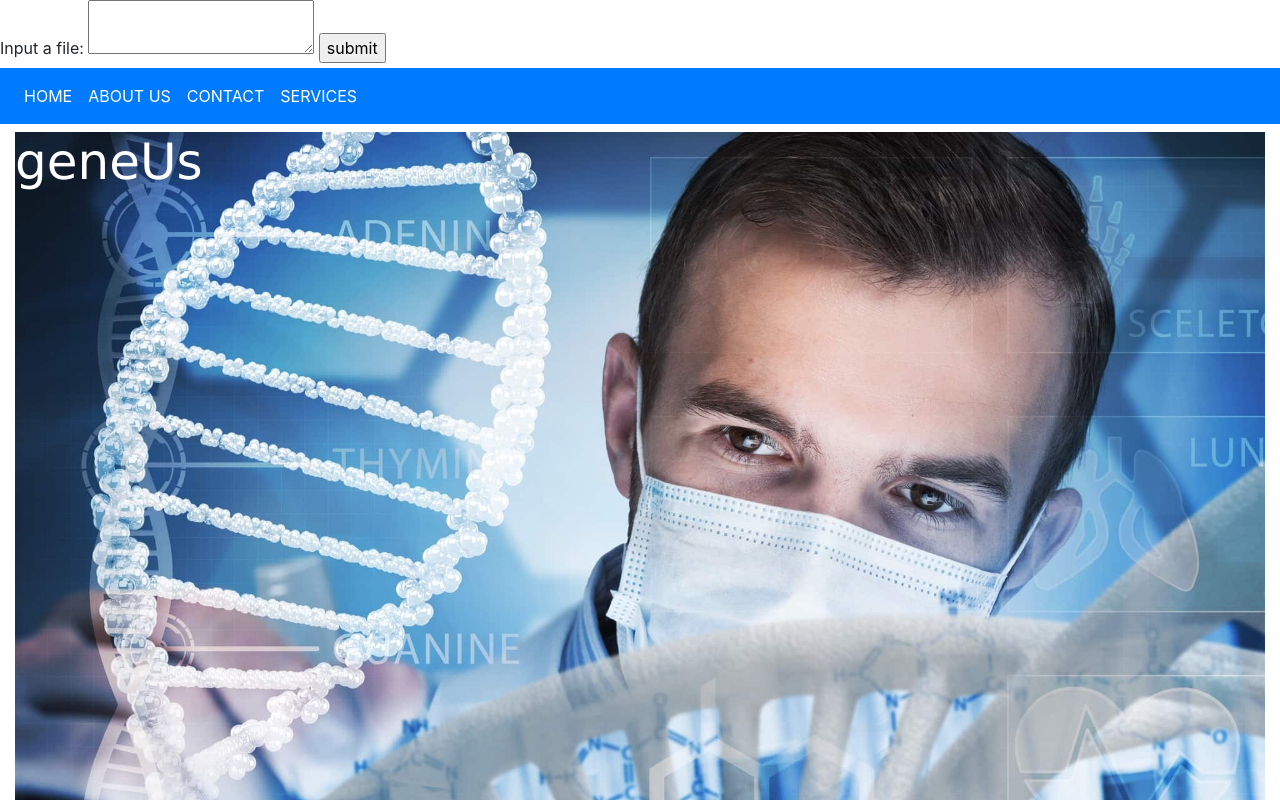
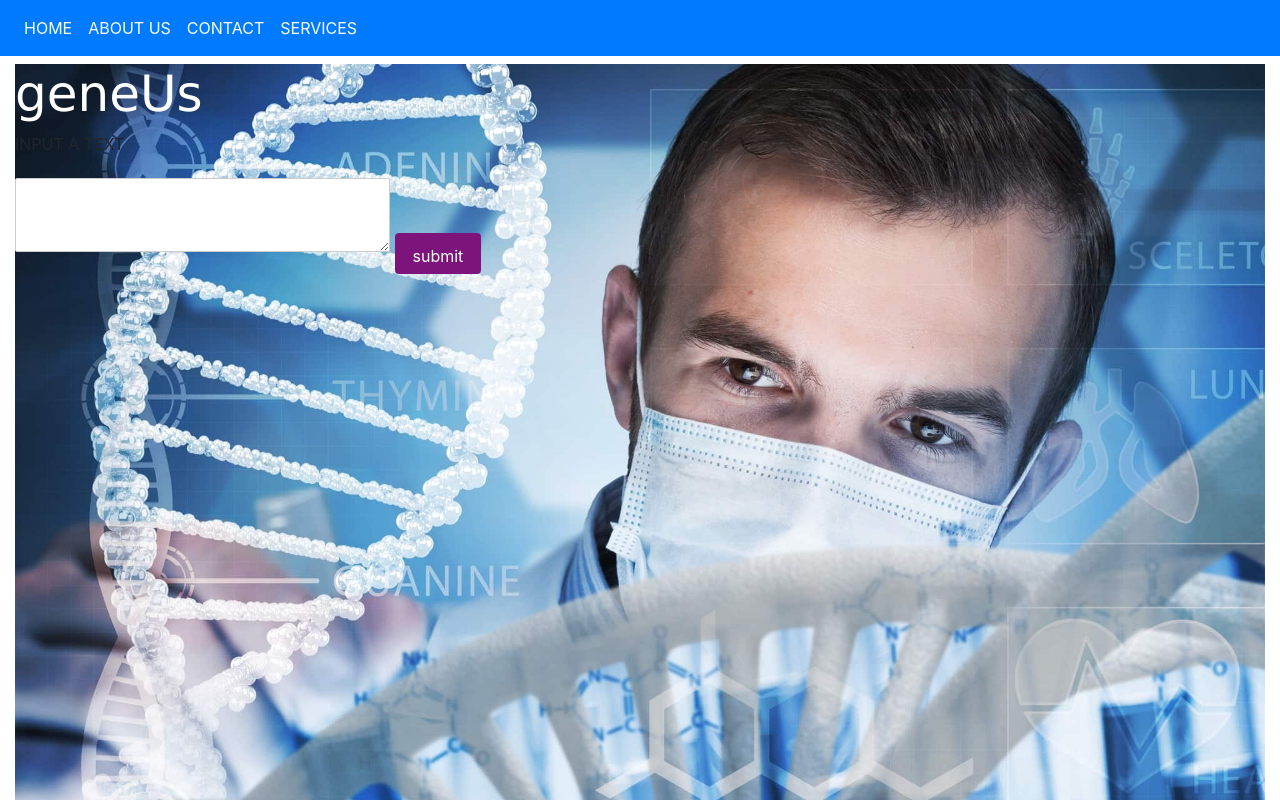
Before and after one commit to TabithaKO/geneUs, a plain HTML site: page index.html in a window 1280 px wide. Shown: the top 800 px of the page. Drawn offline with Linux system fonts and the light colour scheme.

Commit message:
created an input box for inputting files

```diff
--- a/css/styles.css
+++ b/css/styles.css
@@ -33,3 +33,33 @@ ul li:hover ul li{
     display: block;
     text-align: left;
 }
+input[type=text], select, textarea {
+    width: 30%;
+    padding: 12px;
+    border: 1px solid #ccc;
+    border-radius: 2px;
+    box-sizing: border-box;
+    margin-top: 6px;
+    margin-bottom: 10px;
+    resize: vertical;
+    -webkit-border-radius: 2px;
+    -moz-border-radius: 2px;
+    -ms-border-radius: 2px;
+    -o-border-radius: 2px;
+}
+  input[type=submit] {
+    background-color: rgb(124, 20, 124);
+    color: white;
+    padding: 11px 18px;
+    padding-bottom: 6px;
+    border: none;
+    border-radius: 4px;
+    cursor: pointer;
+  }
+
+  input[type=submit]:hover {
+    background-color: #b7c4b8;
+  }
+  #file{
+      padding: left;
+  }
--- a/index.html
+++ b/index.html
@@ -12,11 +12,6 @@
     <script src="js/bootbox.js"></script>
     <script src="js/scripts.js"></script>
     <title>geneUs</title>
-    <form id="file">
-        <label>Input a file:</label>
-        <textarea id="sequence"></textarea>
-        <input type="submit" value="submit">
-        </form>
 </head>
 <body>
 
@@ -51,6 +46,12 @@
             <h1 id="centre">
             <h1>geneUs</h1>
                 </h1>
+                <form id="file">
+                    <!-- <label>INPUT A TEXT</label> -->
+                    <p>INPUT A TEXT</p>
+                    <textarea id="sequence"></textarea>
+                    <input type="submit" value="submit">
+                    </form>
         </header>
 
         <section id="about" class="container">
@@ -67,6 +68,7 @@
             <p>We all know how genetic sequencing is very expensive, this has made it difficult for the society to get access to resources</p>
             <p>The accessibility to technology is tedious especially for an average Mwananchi</p>
         </section>
+        <div class="container"
       <div id=diseases>
       <div class="first-disease">
         <h2>Sickle cell anemia</h2>
@@ -104,6 +106,7 @@
          <p>If you carry the sickle cell trait, seeing a genetic counselor before trying to conceive can help you understand your risk of having a child with sickle cell anemia. He or she can also explain possible treatments, preventive measures and reproductive options.</p>
       </div>
     </div>
+    </div>
 
         <section id="security" class="container">
             <h2>SECURITY</h2>
```
